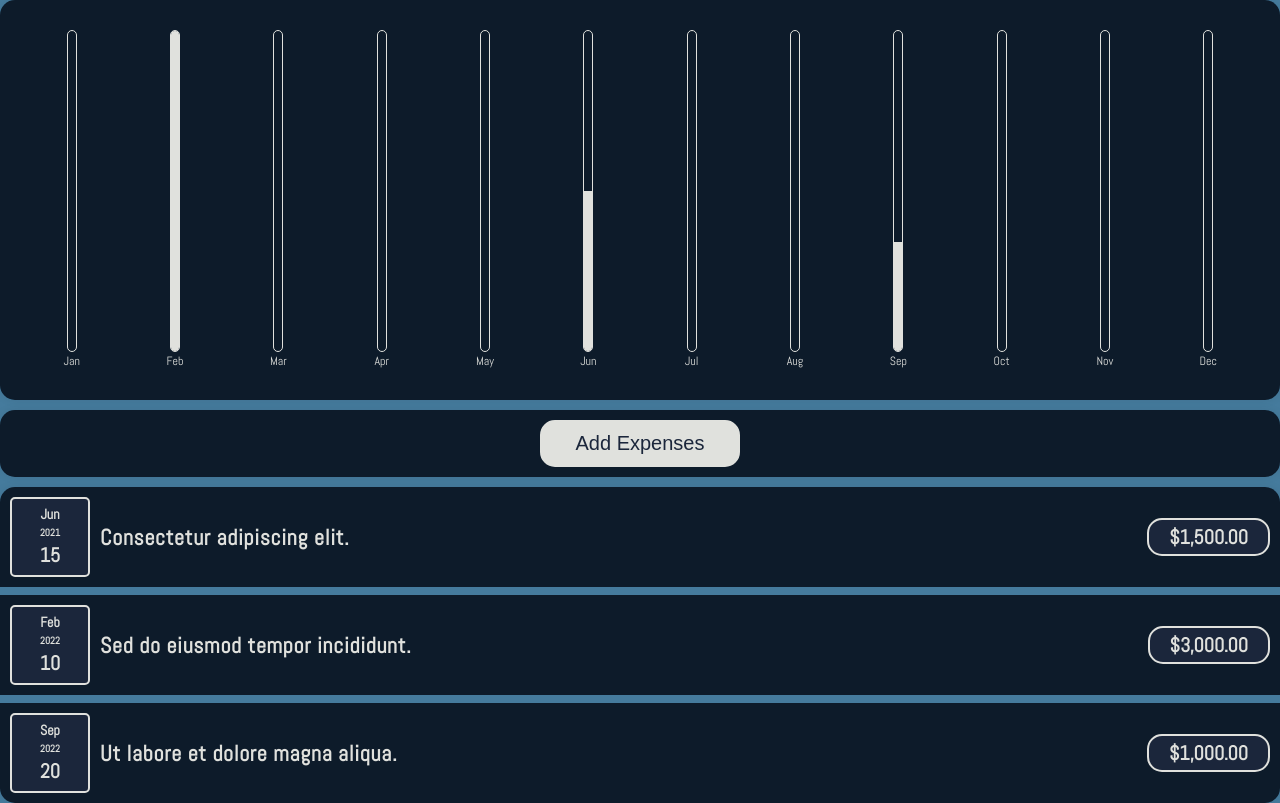
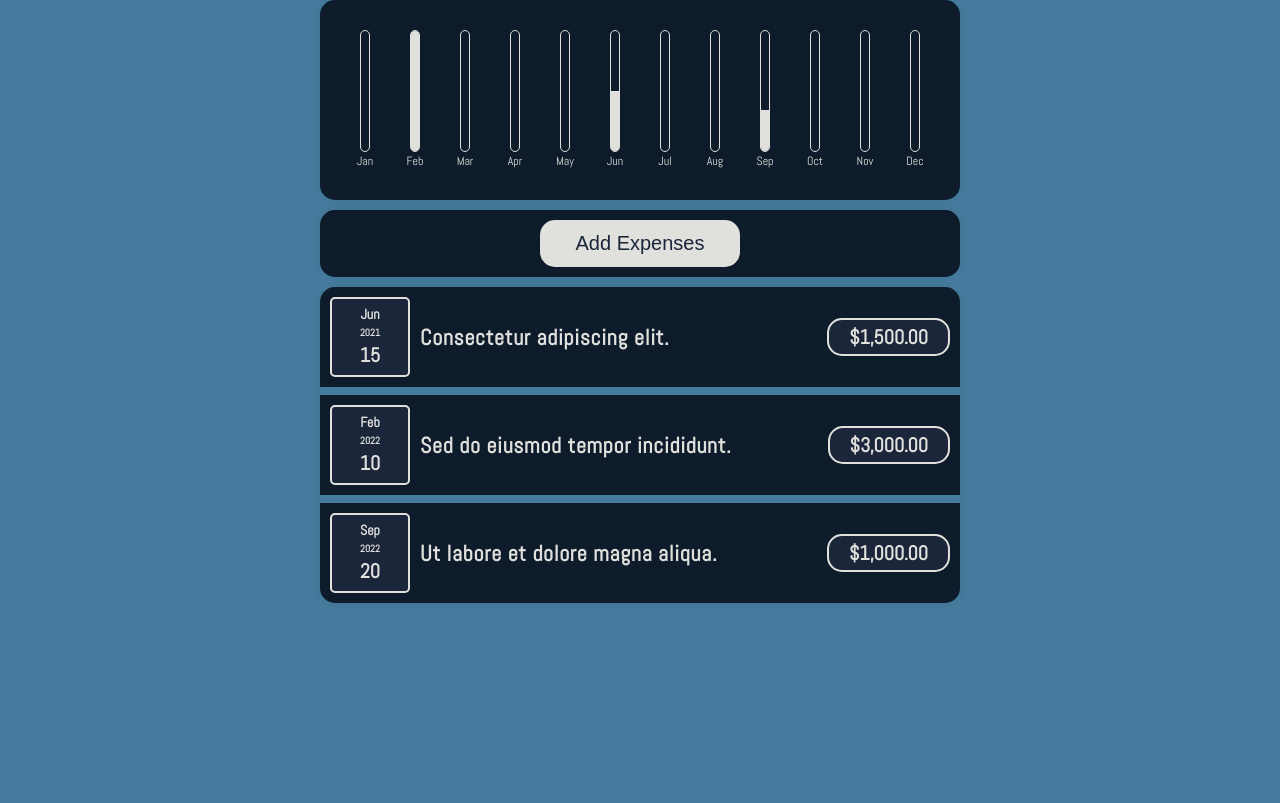
Before and after one commit to BasheerRajeh/React-Expenses-App, a React (Create React App) app: page / in a window 1280 px wide. Built offline with nearby package versions, Linux system fonts and the light colour scheme; the HTML template or start-up script is replaced by a standard one.

Commit message:
Fixbug adding new expense to correct month.

```diff
--- a/src/App.js
+++ b/src/App.js
@@ -83,13 +83,13 @@ function App() {
   const handleAdd = (newExpense) => {
     setExpenses((prev) => {
       const newExpenses = [newExpense, ...prev];
-      refill(new Date(newExpense.date).getMonth() - 1, newExpense.price);
+      refill(new Date(newExpense.date).getMonth(), newExpense.price);
       return newExpenses;
     });
   };
 
   return (
-    <div style={{ height: "50vh" }}>
+    <div style={{ width: "50vw", margin: '0 auto' }}>
       <Chart bars={charts} />
       <ExpenseNew onAdd={handleAdd} />
       <ExpensesList expenses={expenses} />
--- a/src/components/Chart/Chart.css
+++ b/src/components/Chart/Chart.css
@@ -1,5 +1,5 @@
 .chart {
-    height: 100%;
+    height: 200px;
     display: flex;
     justify-content: space-around;
     background: var(--color-primary);
```
